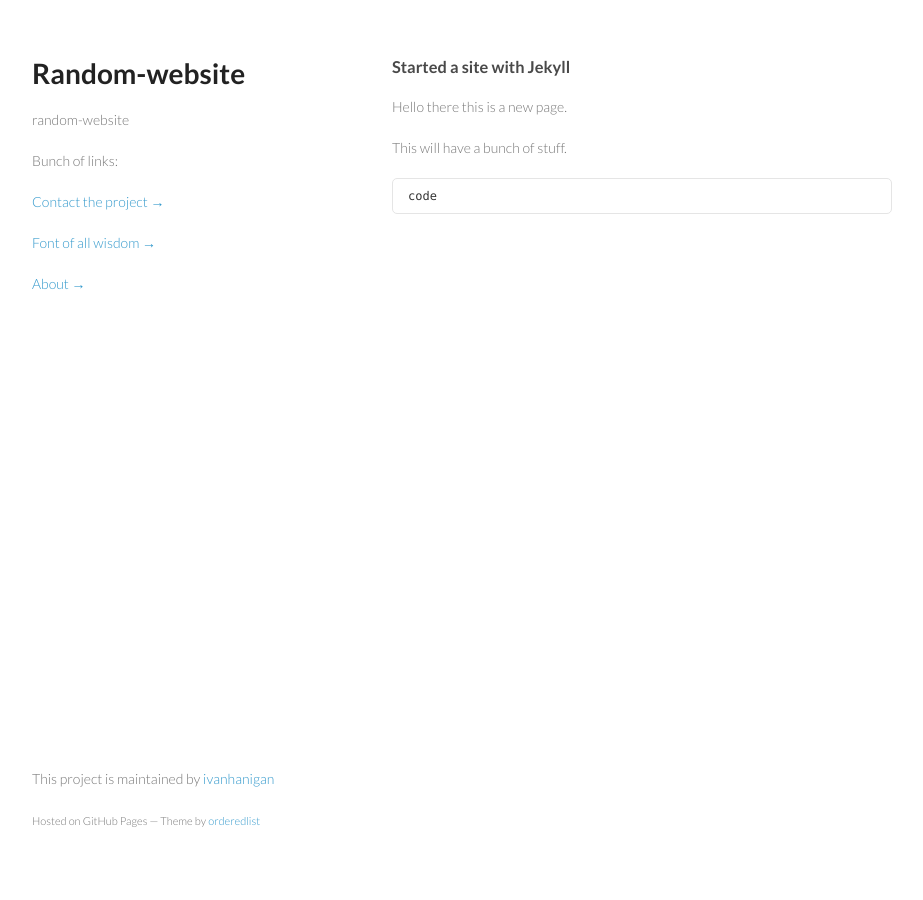
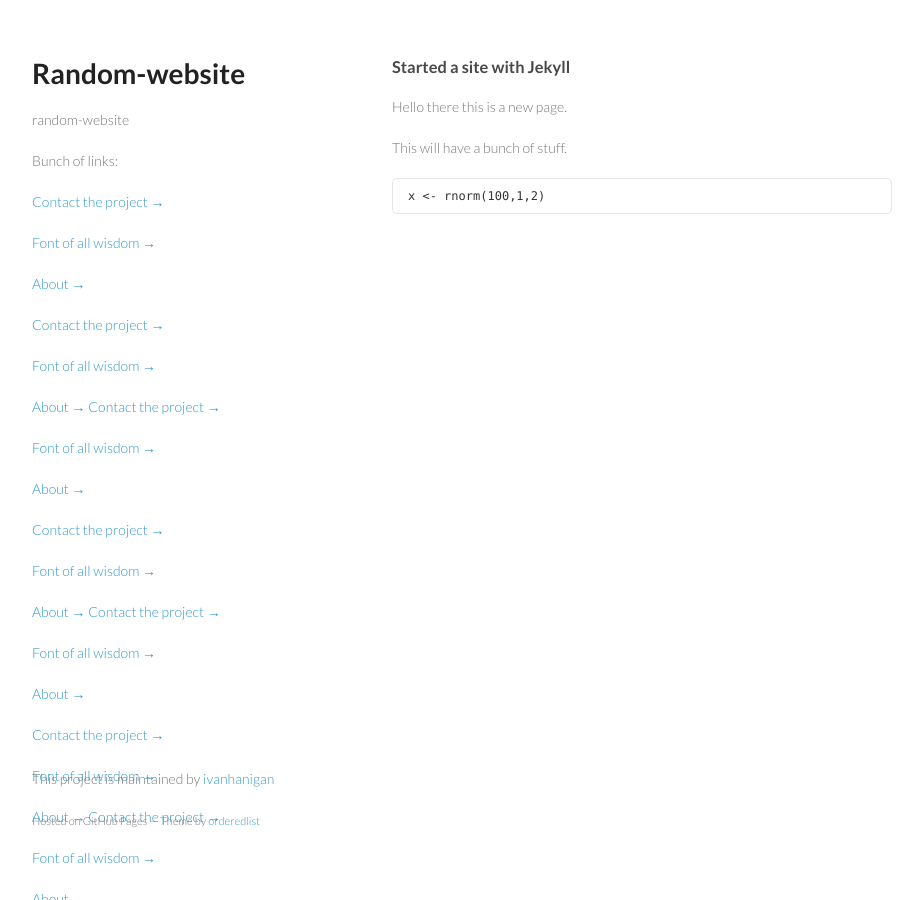
Before and after one commit to ivanhanigan/random-website, a Jekyll site: the page built from about.md, in a window 1280 px wide. Shown: the whole page, without its empty margins (178-1101 px from the left). Built offline with Jekyll 4.4.1, drawn with Linux system fonts in a browser that asks for light colours; some of the changed text lies outside the part shown.

Commit message:
mods to orgmode

````diff
--- a/_layouts/default.html
+++ b/_layouts/default.html
@@ -24,6 +24,45 @@
               <a class="Font of all wisdom" href="www.google.com">Font of all wisdom →</a>
               <p></p>
               <a class="About" href="/about.html">About →</a>
+              <p></p>
+              <a class="Contact the project" href="mailto:elizabeth.hanna@anu.edu.au">Contact the project →</a>
+              <p></p>
+              <a class="Font of all wisdom" href="www.google.com">Font of all wisdom →</a>
+              <p></p>
+              <a class="About" href="/about.html">About →</a>
+              <a class="Contact the project" href="mailto:elizabeth.hanna@anu.edu.au">Contact the project →</a>
+              <p></p>
+              <a class="Font of all wisdom" href="www.google.com">Font of all wisdom →</a>
+              <p></p>
+              <a class="About" href="/about.html">About →</a>
+              <p></p>
+              <a class="Contact the project" href="mailto:elizabeth.hanna@anu.edu.au">Contact the project →</a>
+              <p></p>
+              <a class="Font of all wisdom" href="www.google.com">Font of all wisdom →</a>
+              <p></p>
+              <a class="About" href="/about.html">About →</a>
+              <a class="Contact the project" href="mailto:elizabeth.hanna@anu.edu.au">Contact the project →</a>
+              <p></p>
+              <a class="Font of all wisdom" href="www.google.com">Font of all wisdom →</a>
+              <p></p>
+              <a class="About" href="/about.html">About →</a>
+              <p></p>
+              <a class="Contact the project" href="mailto:elizabeth.hanna@anu.edu.au">Contact the project →</a>
+              <p></p>
+              <a class="Font of all wisdom" href="www.google.com">Font of all wisdom →</a>
+              <p></p>
+              <a class="About" href="/about.html">About →</a>
+              <a class="Contact the project" href="mailto:elizabeth.hanna@anu.edu.au">Contact the project →</a>
+              <p></p>
+              <a class="Font of all wisdom" href="www.google.com">Font of all wisdom →</a>
+              <p></p>
+              <a class="About" href="/about.html">About →</a>
+              <p></p>
+              <a class="Contact the project" href="mailto:elizabeth.hanna@anu.edu.au">Contact the project →</a>
+              <p></p>
+              <a class="Font of all wisdom" href="www.google.com">Font of all wisdom →</a>
+              <p></p>
+              <a class="About" href="/about.html">About →</a>
 
 
       </header>
--- a/about.md
+++ b/about.md
@@ -8,6 +8,4 @@ Hello there this is a new page.
 
 This will have a bunch of stuff.
 
-```
-code
-```
+    x <- rnorm(100,1,2)
````
Also changed, not shown: index.html (deleted, +0 -89 lines), random-website.org (+45 -43 lines).
